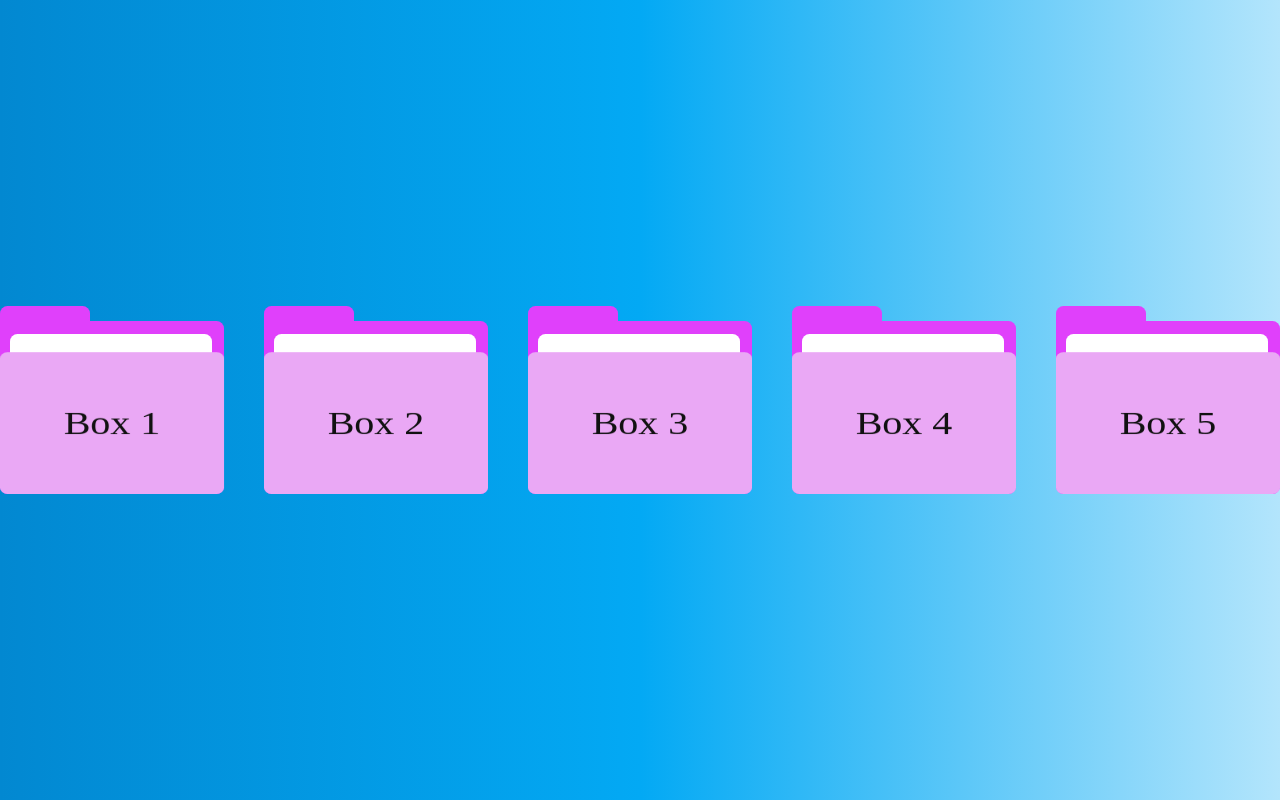
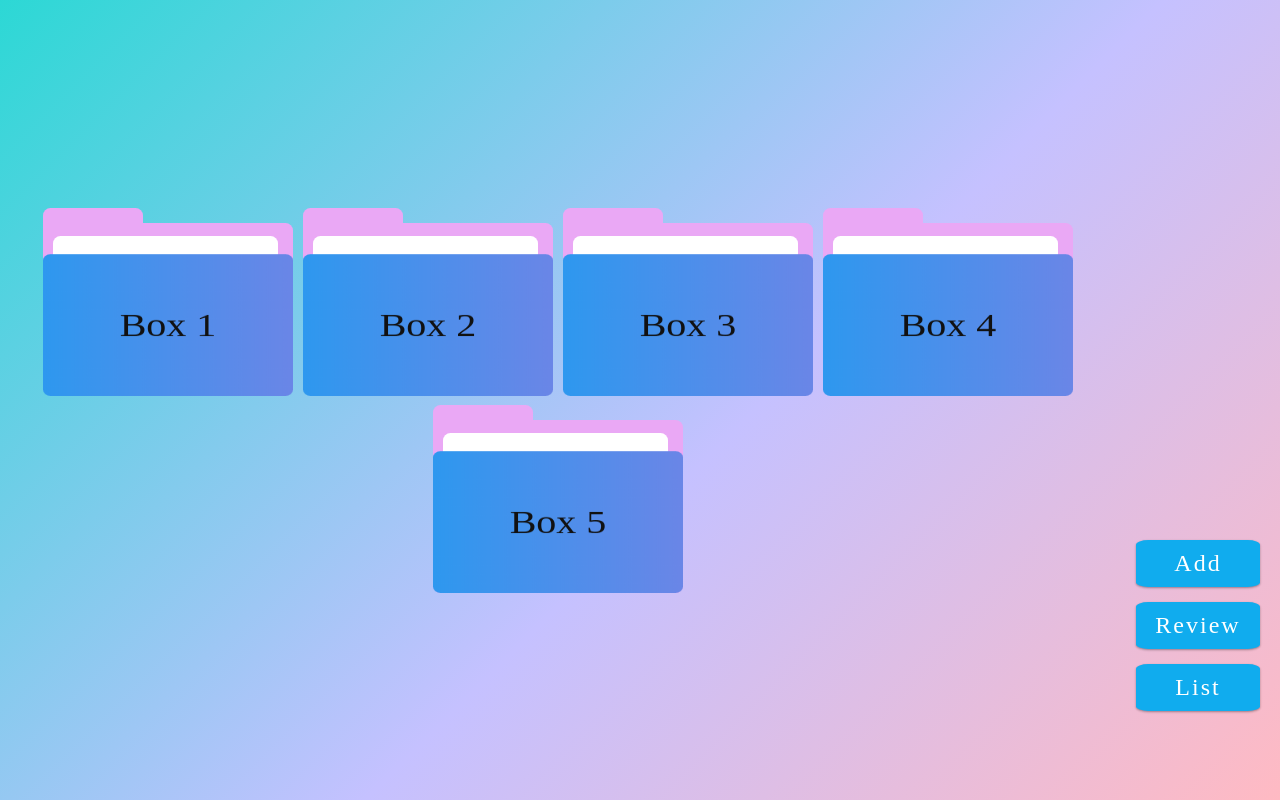
Before and after one commit to mehdinap/Software-Engineering-1402-02, a Django app: page /group14/ in a window 1280 px wide. Run offline with Django 5.2, Linux system fonts and the light colour scheme.

Commit message:
feat : add buttons

```diff
--- /dev/null
+++ b/src/group14/static/home.js
@@ -0,0 +1,23 @@
+var button = document.getElementById('mainButton');
+
+    var openForm = function () {
+        button.className = 'active';
+    };
+
+    var checkInput = function (input) {
+        if (input.value.length > 0) {
+            input.className = 'active';
+        } else {
+            input.className = '';
+        }
+    };
+
+    var closeForm = function () {
+        button.className = '';
+    };
+
+    document.addEventListener("keyup", function (e) {
+        if (e.keyCode == 27 || e.keyCode == 13) {
+            closeForm();
+        }
+    });
--- /dev/null
+++ b/src/group14/static/home_style.css
@@ -0,0 +1,315 @@
+label {
+	cursor: pointer;
+}
+
+body {
+	width: 100vw;
+	height: 100vh;
+	margin: 0;
+	color: #111;
+	display: flex;
+	align-items: center;
+    justify-content: center;
+    gap: 40px;
+	font: optima, sans-serif;
+	font-size: 40px;
+	background: linear-gradient(-225deg, #2CD8D5 0%, #C5C1FF 56%, #FFBAC3 100%);
+}
+
+.box {
+	position: relative;
+	width: 250px;
+	height: calc(250px / 100 * 75);
+	perspective: 750px;
+}
+
+.box span::before,
+.box span::after,
+.box::before,
+.box::after {
+	position: absolute;
+	content: "";
+	border-radius: calc(150px / 100 * 5);
+}
+
+.box::before {
+	width: 100%;
+	height: 92%;
+	bottom: 0;
+	background-color: #eaa8f5;
+}
+
+.box::after {
+	top: 0;
+	left: 0;
+	width: 40%;
+	height: 50%;
+	background-color: #eaa8f5;
+	z-index: 1;
+}
+
+.box span::before {
+	background: linear-gradient(to right, #2e98ef 0% , #6a86e7 100%);
+	width: 100%;
+	height: 92%;
+	bottom: 0;
+	left: 0;
+	z-index: 3;
+	-webkit-transition: -webkit-transform 500ms ease 0ms;
+	transition: -webkit-transform 500ms ease 0ms;
+	transition: transform 500ms ease 0ms;
+	transition: transform 500ms ease 0ms, -webkit-transform 500ms ease 0ms;
+	-webkit-transform-origin: 0 100% 0;
+	transform-origin: 0 100% 0;
+	outline: 1px solid transparent;
+	-webkit-transform-style: preserve-3d;
+	transform-style: preserve-3d;
+	display: -webkit-box;
+	display: flex;
+	-webkit-box-align: center;
+	align-items: center;
+	-webkit-box-pack: center;
+	justify-content: center;
+}
+
+.box span::after {
+	width: 90%;
+	height: 85%;
+	bottom: 0;
+	left: 0;
+	margin-left: 10px;
+	background-color: #fff;
+	z-index: 2;
+	transition: transform 250ms ease 0ms;
+	transform: translate3d(0px, 0px, 0px);
+}
+
+.box span::before {
+	transform: rotateX(-35deg);
+}
+
+.first-box span::before{
+	content: "Box 1";
+}
+
+.second-box span::before{
+	content: "Box 2";
+}
+
+.third-box span::before{
+	content: "Box 3";
+}
+
+.fourth-box span::before{
+	content: "Box 4";
+}
+
+.fifth-box span::before{
+	content: "Box 5";
+}
+
+.container {
+    display: flex;
+    justify-content: center;
+    align-items: center;
+    flex-wrap: wrap;
+    flex-direction: row;
+    gap: 10px;
+    position: relative;
+    z-index: 1;
+}
+
+
+:root {
+  --shadow1: 0 1px 3px rgba(0, 0, 0, 0.12), 0 1px 2px rgba(0, 0, 0, 0.24);
+  --shadow2: 0 3px 6px rgba(0, 0, 0, 0.16), 0 3px 6px rgba(0, 0, 0, 0.23);
+  --shadow3: 0 10px 20px rgba(0, 0, 0, 0.19), 0 6px 6px rgba(0, 0, 0, 0.23);
+  --shadow4: 0 14px 28px rgba(0, 0, 0, 0.25), 0 10px 10px rgba(0, 0, 0, 0.22);
+  --shadow5: 0 19px 38px rgba(0, 0, 0, 0.30), 0 15px 12px rgba(0, 0, 0, 0.22);
+}
+
+*, *::before, *::after {
+  margin: 0;
+  padding: 0;
+  box-sizing: border-box;
+}
+
+body {
+  padding: 20px;
+  min-height: 100vh;
+  background-color: #fbfbfb;
+}
+
+#mainButton {
+  color: white;
+  border: none;
+  outline: none;
+  font-size: 24px;
+  font-weight: 200;
+  overflow: hidden;
+  position: relative;
+  border-radius: 10%;
+  letter-spacing: 2px;
+  box-shadow: var(--shadow1);
+  text-transform: capitalize;
+  background-color: #10acee;
+  transition: all 0.2s ease-in;
+}
+
+#mainButton .btn-text {
+  z-index: 2;
+  display: flex;
+  padding: 10px 20px;
+  position: relative;
+  justify-content: center; /* Center horizontally */
+  align-items: center; /* Center vertically */
+}
+
+#mainButton .btn-text:hover {
+  cursor: pointer;
+}
+
+#mainButton::after {
+  top: -50%;
+  z-index: 1;
+  content: '';
+  width: 150%;
+  height: 200%;
+  position: absolute;
+  left: calc(-150% - 40px);
+  background-color: rgba(255, 255, 255, 0.2);
+  transform: skewX(-40deg);
+  transition: all 0.2s ease-out;
+}
+
+#mainButton:hover {
+  cursor: default;
+  box-shadow: var(--shadow3);
+}
+
+#mainButton:hover::after {
+  transform: translateX(100%) skewX(-30deg);
+}
+
+#mainButton.active {
+  box-shadow: var(--shadow5);
+}
+
+#mainButton.active .modal {
+  transform: scale(1, 1);
+}
+
+#mainButton .modal {
+  top: 0;
+  left: 0;
+  z-index: 3;
+  width: 100%;
+  height: 100%;
+  padding: 20px;
+  display: flex;
+  position: fixed;
+  align-items: center;
+  justify-content: center;
+  flex-direction: column;
+  background-color: inherit;
+  transform-origin: center center;
+  background-image: linear-gradient(to top left, #8862d1 10%, #6c7adf 20%,#488ce8 65%, #1b9bf0 100%);
+  transform: scale(0.000001, 0.00001);
+  transition: all 0.2s ease-in;
+}
+
+.close-button {
+  top: 20px;
+  right: 20px;
+  position: absolute;
+  transition: opacity 0.2s ease-in;
+}
+
+.close-button:hover {
+  opacity: 0.5;
+  cursor: pointer;
+}
+
+.form-title {
+  margin-bottom: 15px;
+}
+
+.form-button {
+  width: 100%;
+  padding: 10px;
+  color: #00a7ee;
+  margin-top: 10px;
+  max-width: 400px;
+  text-align: center;
+  border: solid 1px white;
+  background-color: white;
+  transition: color 0.2s ease-in, background-color 0.2s ease-in;
+}
+
+.form-button:hover {
+  color: white;
+  cursor: pointer;
+  background-color: #84ceeb;
+}
+
+.input-group {
+  width: 100%;
+  font-size: 16px;
+  max-width: 400px;
+  padding-top: 20px;
+  position: relative;
+  margin-bottom: 15px;
+}
+
+.input-group input {
+  width: 100%;
+  color: white;
+  border: none;
+  outline: none;
+  padding: 5px 0;
+  line-height: 1;
+  font-size: 16px;
+    border-bottom: solid 1px white;
+  font-family: 'Raleway';
+  background-color: transparent;
+  transition: box-shadow 0.2s ease-in;
+}
+
+.input-group input + label {
+  left: 0;
+  top: 20px;
+  position: absolute;
+  pointer-events: none;
+  transition: all 0.2s ease-in;
+}
+
+.input-group input:focus {
+  box-shadow: 0 1px 0 0 white;
+}
+
+.input-group input:focus + label,
+.input-group input.active + label {
+  font-size: 12px;
+  transform: translateY(-20px);
+}
+
+.codepen-by {
+  left: 0;
+  bottom: 0;
+  width: 100%;
+  padding: 10px;
+  font-size: 16px;
+  position: absolute;
+  text-align: center;
+  text-transform: none;
+  letter-spacing: initial;
+}
+
+#mainButtonContainer {
+  width: 10%;
+  display: block;
+  margin-top: 450px;
+}
+.break {
+  height: 15px;
+}
--- a/src/group14/static/style.css
+++ /dev/null
@@ -1,114 +0,0 @@
-input {
-	opacity: 0;
-}
-
-label {
-	cursor: pointer;
-}
-
-body {
-	width: 100vw;
-	height: 100vh;
-	margin: 0;
-	color: #111;
-	display: flex;
-	align-items: center;
-	justify-content: center;
-    flex-direction: row;
-    gap: 40px;
-	font: optima, sans-serif;
-	font-size: 40px;
-	background: linear-gradient(to right, #0288D1 0% ,#03A9F4 50%, #B3E5FC 100%);
-}
-
-.box {
-	position: relative;
-	width: 250px;
-	height: calc(250px / 100 * 75);
-	perspective: 750px;
-}
-
-.box span::before,
-.box span::after,
-.box::before,
-.box::after {
-	position: absolute;
-	content: "";
-	border-radius: calc(150px / 100 * 5);
-}
-
-.box::before {
-	width: 100%;
-	height: 92%;
-	bottom: 0;
-	background-color: #E040FB;
-}
-
-.box::after {
-	top: 0;
-	left: 0;
-	width: 40%;
-	height: 50%;
-	background-color: #E040FB;
-	z-index: 1;
-}
-
-.box span::before {
-	background-color: #eaa8f5;
-	width: 100%;
-	height: 92%;
-	bottom: 0;
-	left: 0;
-	z-index: 3;
-	-webkit-transition: -webkit-transform 500ms ease 0ms;
-	transition: -webkit-transform 500ms ease 0ms;
-	transition: transform 500ms ease 0ms;
-	transition: transform 500ms ease 0ms, -webkit-transform 500ms ease 0ms;
-	-webkit-transform-origin: 0 100% 0;
-	transform-origin: 0 100% 0;
-	outline: 1px solid transparent;
-	-webkit-transform-style: preserve-3d;
-	transform-style: preserve-3d;
-	display: -webkit-box;
-	display: flex;
-	-webkit-box-align: center;
-	align-items: center;
-	-webkit-box-pack: center;
-	justify-content: center;
-}
-
-.box span::after {
-	width: 90%;
-	height: 85%;
-	bottom: 0;
-	left: 0;
-	margin-left: 10px;
-	background-color: #fff;
-	z-index: 2;
-	transition: transform 250ms ease 0ms;
-	transform: translate3d(0px, 0px, 0px);
-}
-
-.box span::before {
-	transform: rotateX(-35deg);
-}
-
-.first-box span::before{
-	content: "Box 1";
-}
-
-.second-box span::before{
-	content: "Box 2";
-}
-
-.third-box span::before{
-	content: "Box 3";
-}
-
-.fourth-box span::before{
-	content: "Box 4";
-}
-
-.fifth-box span::before{
-	content: "Box 5";
-}
--- a/src/group14/templates/group14/home.html
+++ b/src/group14/templates/group14/home.html
@@ -3,16 +3,20 @@
 <!DOCTYPE html>
 <html lang="en">
 <head>
-		<meta charset="UTF-8" />
-		<meta name="viewport" content="width=device-width, initial-scale=1.0" />
-		<meta http-equiv="X-UA-Compatible" content="ie=edge" />
+    <meta charset="UTF-8"/>
+    <meta name="viewport" content="width=device-width, initial-scale=1.0"/>
+    <meta http-equiv="X-UA-Compatible" content="ie=edge"/>
     <title>Static Template</title>
-		<link rel="stylesheet" href="{% static 'style.css' %}" />
+    <link rel="stylesheet" href="{% static 'home_style.css' %}"/>
 </head>
 <body>
+<div class="container">
+
     <label class="box first-box">
-			<span></span>
+        <span>
+        </span>
     </label>
+
     <label class="box second-box">
         <span></span>
     </label>
@@ -25,5 +29,34 @@
     <label class="box fifth-box">
         <span></span>
     </label>
+</div>
+<div id="mainButtonContainer">
+    <div id="mainButton">
+        <div class="btn-text" onclick="openForm()">add</div>
+        <div class="modal">
+            <div class="close-button" onclick="closeForm()">x</div>
+            <div class="form-title">Add a new Card</div>
+            <div class="input-group">
+                <input type="text" id="front" onblur="checkInput(this)"/>
+                <label for="front">Front</label>
+            </div>
+            <div class="input-group">
+                <input type="text" id="back" onblur="checkInput(this)"/>
+                <label for="back">Back</label>
+            </div>
+            <div class="form-button" onclick="closeForm()">Add Card</div>
+        </div>
+    </div>
+    <div class="break"></div>
+    <div id="mainButton">
+        <div class="btn-text">review</div>
+    </div>
+    <div class="break"></div>
+    <div id="mainButton">
+        <div class="btn-text">list</div>
+    </div>
+</div>
+
 </body>
 </html>
+<script src="{% static 'home.js' %}"></script>
```
Also changed, not shown: src/requirements.txt (line endings or trailing spaces). Lines whose indentation alone changed are shown as unchanged.
